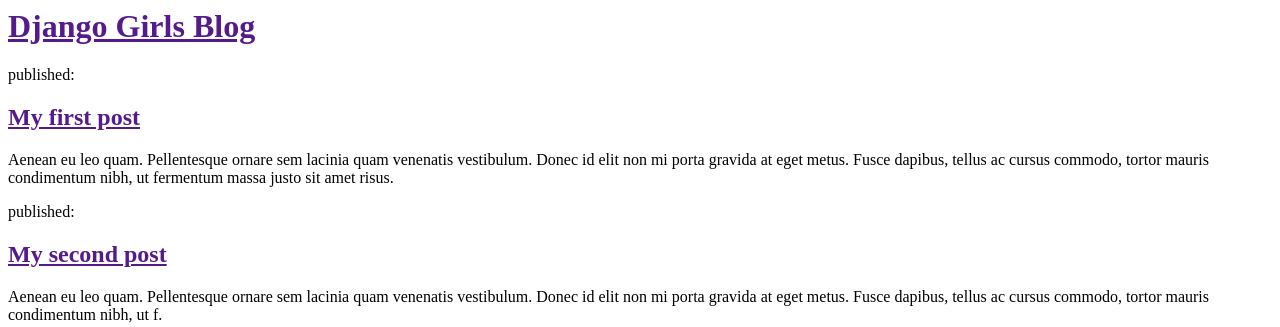
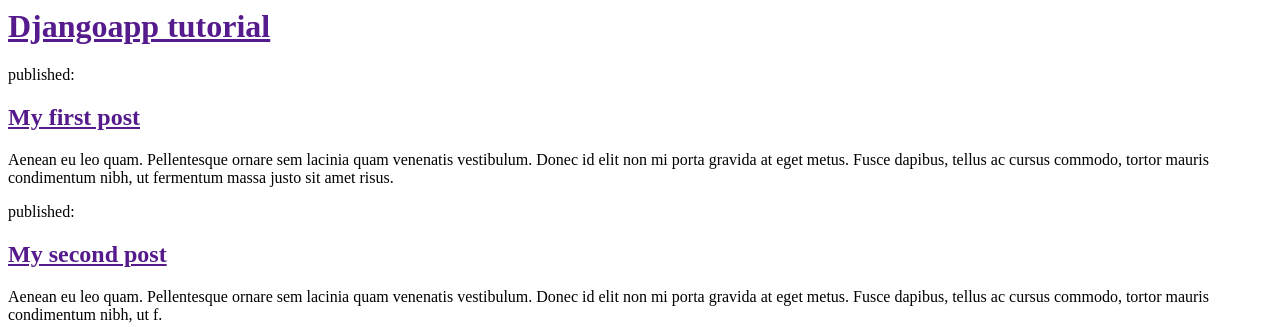
Before and after one commit to Nandhini31/Djangoapp, a Django app: page / in a window 1280 px wide. Shown: the top 327 px of the page. Run offline with Django 3.2, Linux system fonts and the light colour scheme.

Commit message:
Changed the HTML for the site

```diff
--- a/blog/templates/blog/post_list.html
+++ b/blog/templates/blog/post_list.html
@@ -4,7 +4,7 @@
     </head>
     <body>
         <div>
-            <h1><a href="">Django Girls Blog</a></h1>
+            <h1><a href="">Djangoapp tutorial</a></h1>
         </div>
 
         <div>
```
